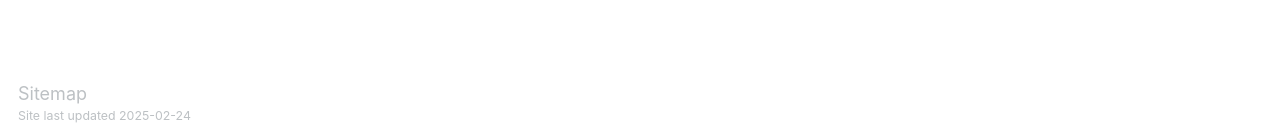
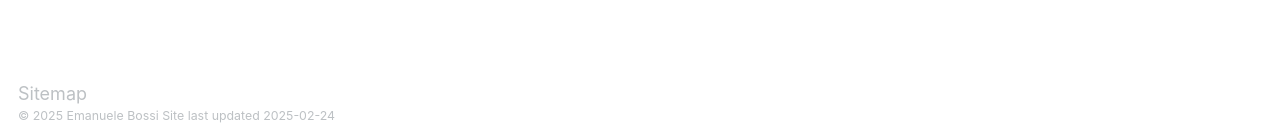
Before and after one commit to bossiemanuele/bossiemanuele.github.io, a Jekyll site: the page built from _pages/about.md, in a window 1280 px wide and 1159 px high. Shown: the part 1016-1156 px from the top of the window. Built offline with Jekyll 4.4.1, drawn with Linux system fonts in a browser that asks for light colours.

Commit message:
Update footer.html

```diff
--- a/_includes/footer.html
+++ b/_includes/footer.html
@@ -20,5 +20,6 @@
 {% endif %}
 
 <div class="page__footer-copyright">
+  &copy; {{ site.time | date: '%Y' }} {{ site.name | default: site.title }}
   Site last updated {{ "now" | date: '%Y-%m-%d' %}}
 </div>
```
